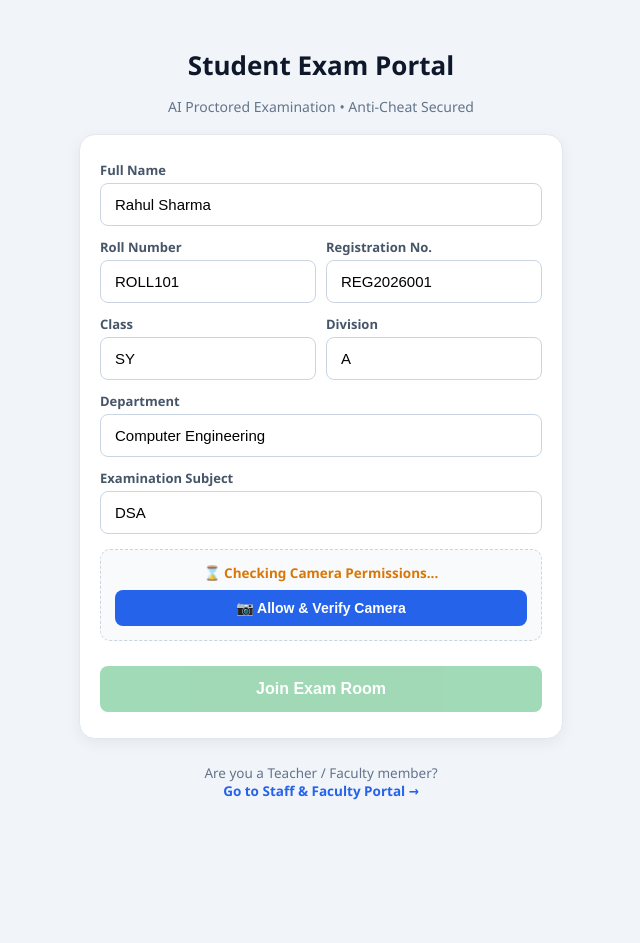
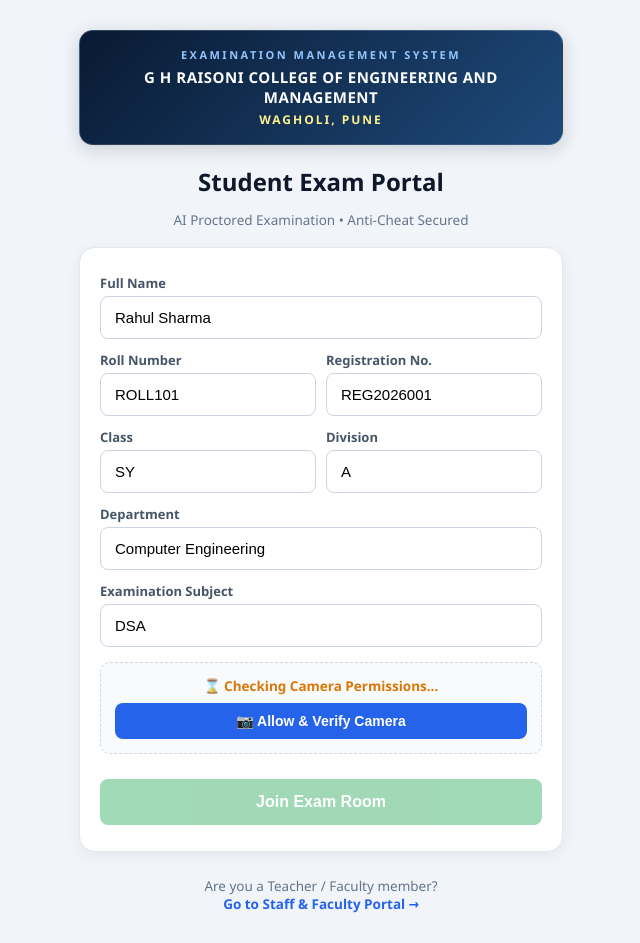
Before and after one commit to SakshamGadade06/COLLEGE_TEST, a website: page student.html in a window 1280 px wide. Shown: the whole page, without its empty margins (319-959 px from the left). Before the commit the page ends 830 px from the top, so only its background shows below. Drawn offline with Linux system fonts and the light colour scheme.

Commit message:
Add GHRCEM Wagholi Pune college header to student portal

```diff
--- a/student.html
+++ b/student.html
@@ -209,8 +209,15 @@
 
     <!-- 1. STUDENT REGISTRATION & LOGIN SCREEN -->
     <div id="login-screen" class="screen">
-        <h1 style="color: #0f172a; margin-bottom: 4px; font-size: 26px;">Student Exam Portal</h1>
-        <p style="color: #64748b; margin-bottom: 18px; font-size: 14px;">AI Proctored Examination • Anti-Cheat Secured</p>
+        <!-- GHRCEM Branding Header -->
+        <div style="background: linear-gradient(135deg, #091a33, #1e4a7a); color: white; padding: 16px 18px; border-radius: 14px; margin-bottom: 20px; box-shadow: 0 4px 18px rgba(15,23,42,0.18); border: 1.5px solid rgba(255,255,255,0.15); text-align: center;">
+            <div style="font-size: 11px; font-weight: 800; letter-spacing: 2.5px; color: #93c5fd; text-transform: uppercase;">Examination Management System</div>
+            <div style="font-size: 15px; font-weight: 900; margin: 5px 0 3px 0; color: #ffffff; letter-spacing: 0.5px; line-height: 1.35;">G H RAISONI COLLEGE OF ENGINEERING AND MANAGEMENT</div>
+            <div style="font-size: 12px; font-weight: 800; color: #fef08a; letter-spacing: 2px;">WAGHOLI, PUNE</div>
+        </div>
+
+        <h1 style="color: #0f172a; margin-bottom: 4px; font-size: 24px;">Student Exam Portal</h1>
+        <p style="color: #64748b; margin-bottom: 18px; font-size: 13.5px;">AI Proctored Examination • Anti-Cheat Secured</p>
 
         <div class="card">
             <div class="input-group">
```
